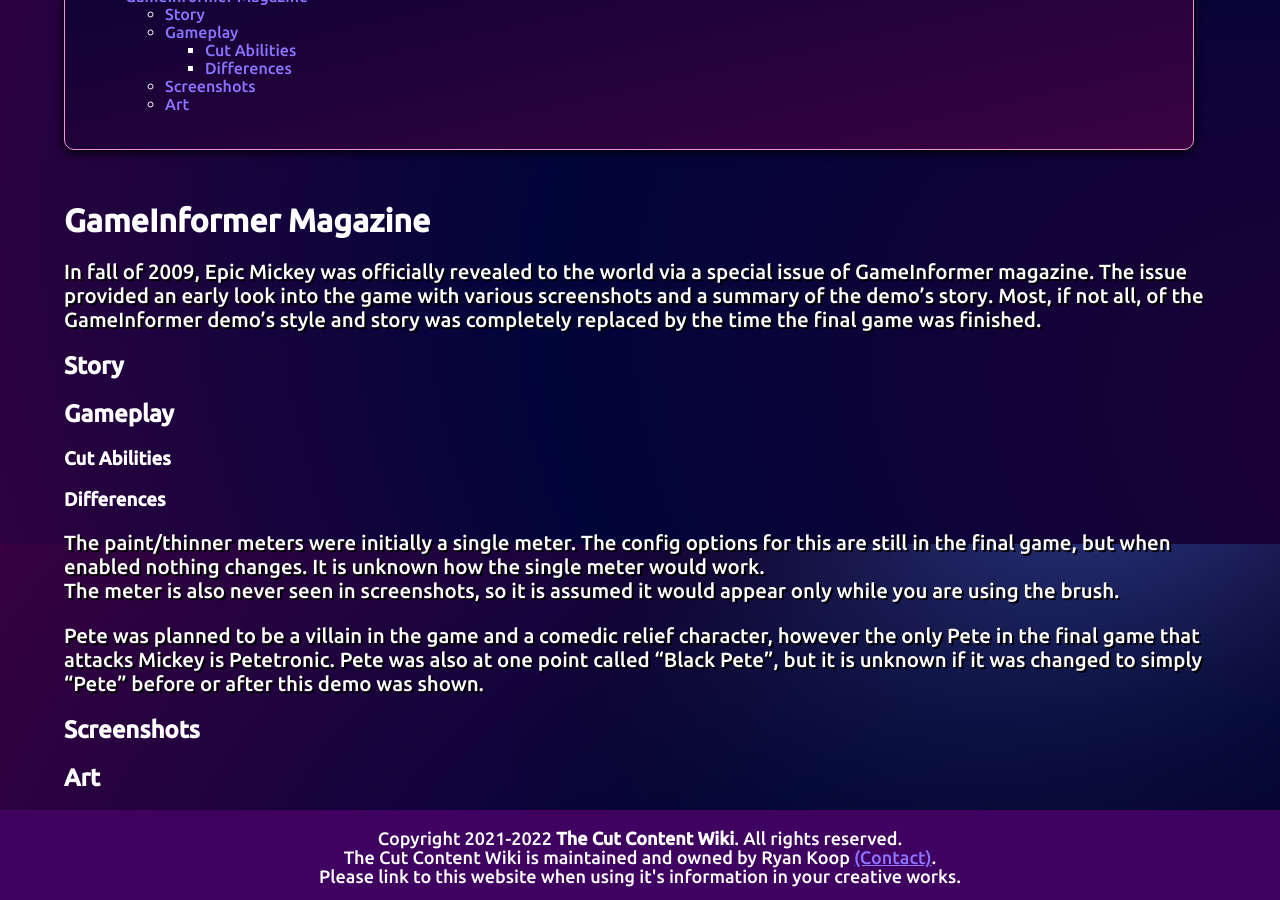
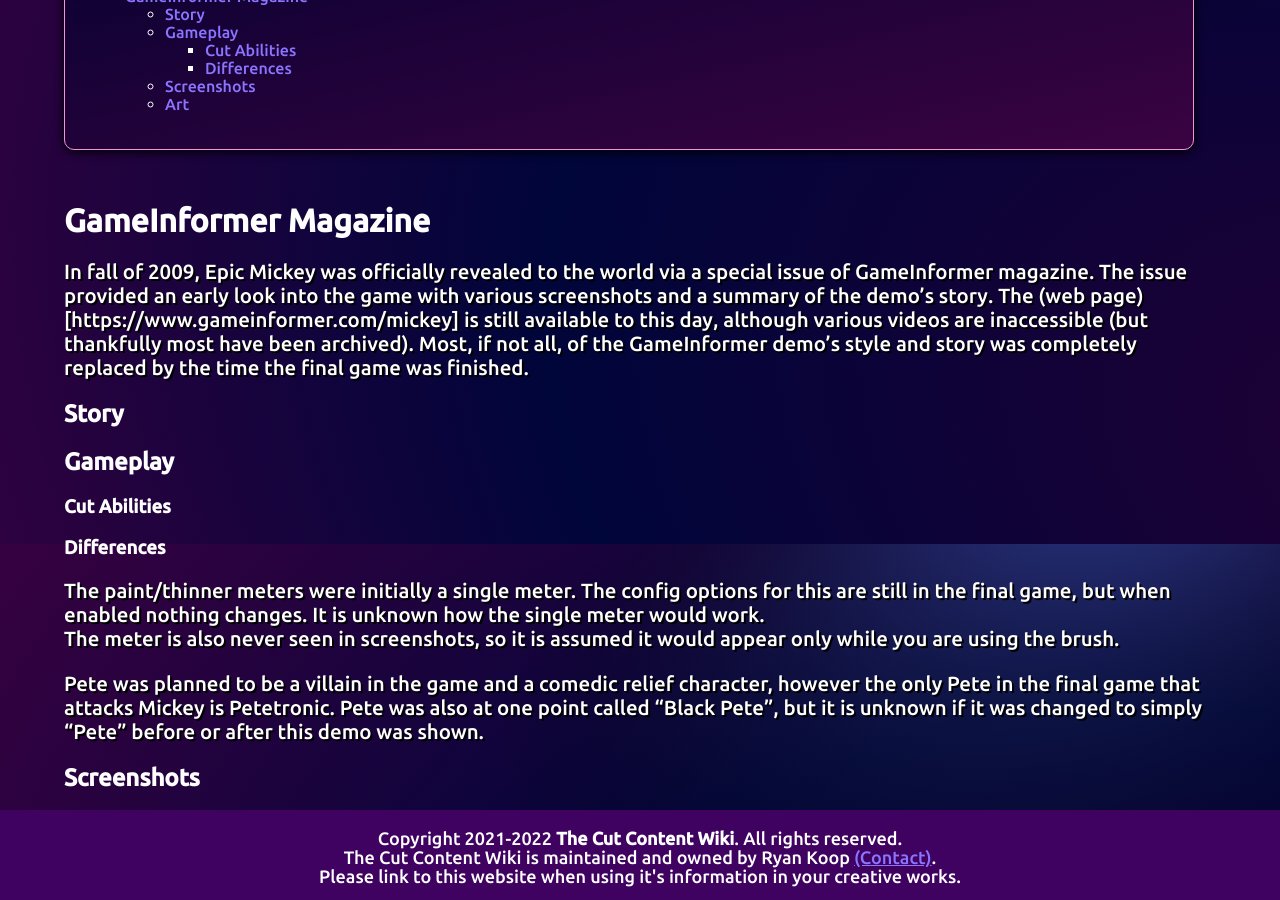
Before and after one commit to abso1utezer0/cutcontent, a Jekyll site: the page built from articles/system/Wii/epicmickey/gidemo.md, in a window 1280 px wide and 900 px high, scrolled down 356 px. Built offline with Jekyll 4.4.1, drawn with Linux system fonts in a browser that asks for light colours; comment, search, counter and statistics services are not loaded.

Commit message:
Update gidemo.md

```diff
--- a/articles/system/Wii/epicmickey/gidemo.md
+++ b/articles/system/Wii/epicmickey/gidemo.md
@@ -6,7 +6,7 @@
 
 # GameInformer Magazine
 
-In fall of 2009, Epic Mickey was officially revealed to the world via a special issue of GameInformer magazine. The issue provided an early look into the game with various screenshots and a summary of the demo's story. Most, if not all, of the GameInformer demo's style and story was completely replaced by the time the final game was finished.
+In fall of 2009, Epic Mickey was officially revealed to the world via a special issue of GameInformer magazine. The issue provided an early look into the game with various screenshots and a summary of the demo's story. The (web page)[https://www.gameinformer.com/mickey] is still available to this day, although various videos are inaccessible (but thankfully most have been archived). Most, if not all, of the GameInformer demo's style and story was completely replaced by the time the final game was finished.
 
 ## Story
 
```
